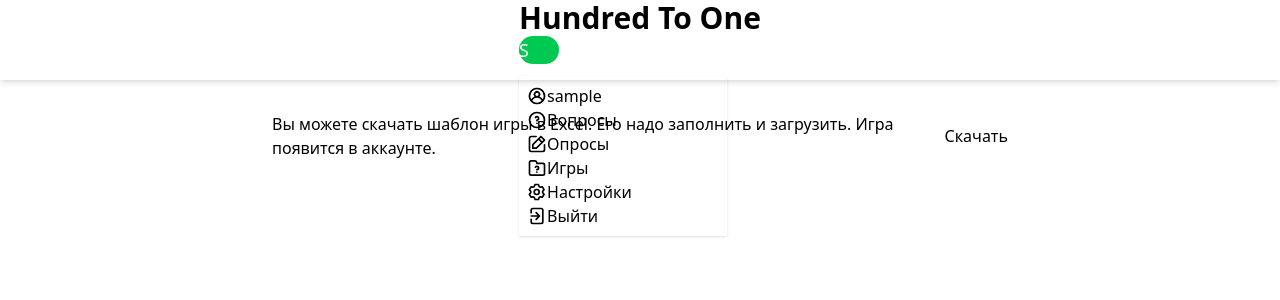
After one commit to VND0/hundred-to-one, a Flask app: page /excel-import in a window 1280 px wide. The commit adds this page. Shown: the top 300 px of the page. Run offline with Flask 3, Linux system fonts and the light colour scheme; the visitor is signed in with stand-in values (Sample User, id 1); some libraries are stand-ins or nearby versions.

Commit message:
Added page for loading game template

```diff
--- a/main.py
+++ b/main.py
@@ -235,6 +235,12 @@ def game_info(game_id: str):
     return render_template("game_info.html", title="Отчет по игре", game=game)
 
 
+@app.route("/excel-import", methods=["GET"])
+@login_required
+def excel_import():
+    return render_template("excel_import.html", title="Импорт игры")
+
+
 if __name__ == '__main__':
     with app.app_context():
         db.create_all()
--- /dev/null
+++ b/templates/excel_import.html
@@ -0,0 +1,10 @@
+{% extends 'base.html' %}
+{% block content %}
+    <div class="max-w-3xl mx-auto py-8 px-4">
+        <div class="flex w-full">
+            <span>Вы можете скачать шаблон игры в Excel. Его надо заполнить и загрузить. Игра появится в аккаунте.</span>
+            <div class="divider divider-horizontal"></div>
+            <button class="btn btn-info btn-ghost btn-outline">Скачать</button>
+        </div>
+    </div>
+{% endblock %}
--- a/templates/games.html
+++ b/templates/games.html
@@ -7,7 +7,10 @@
             <div class="flex">
                 <a class="link link-info font-bold text-xl" href="/games/game-add">Добавить игру</a>
                 <div class="divider divider-horizontal"></div>
+                <a href="/excel-import" class="link link-info font-bold text-xl">Из файла</a>
+                <div class="divider divider-horizontal"></div>
                 <a class="link link-info font-bold text-xl" href="/profile">Назад</a>
+
             </div>
         </div>
 
```
Also changed, not shown: 2 other files.
